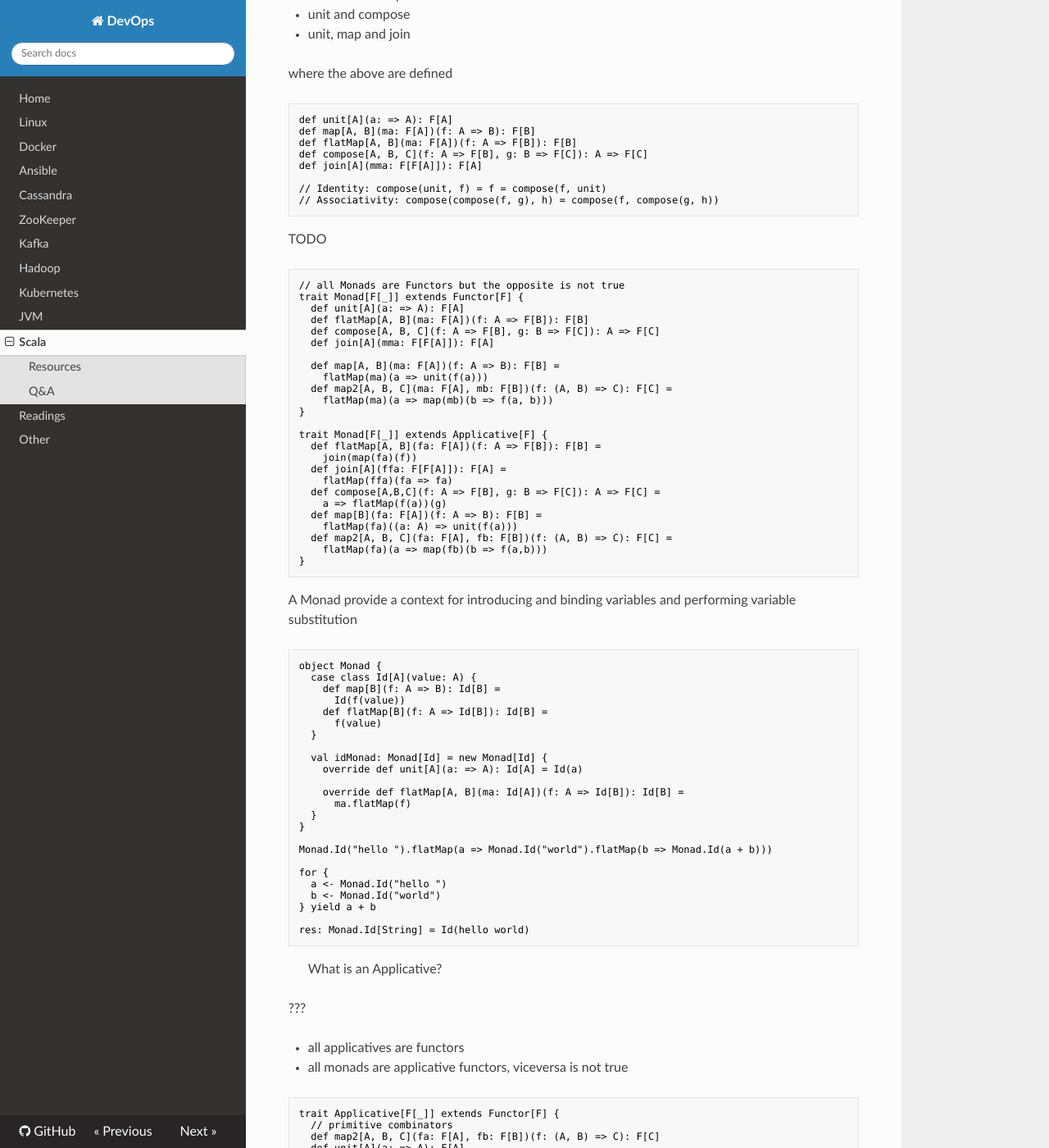
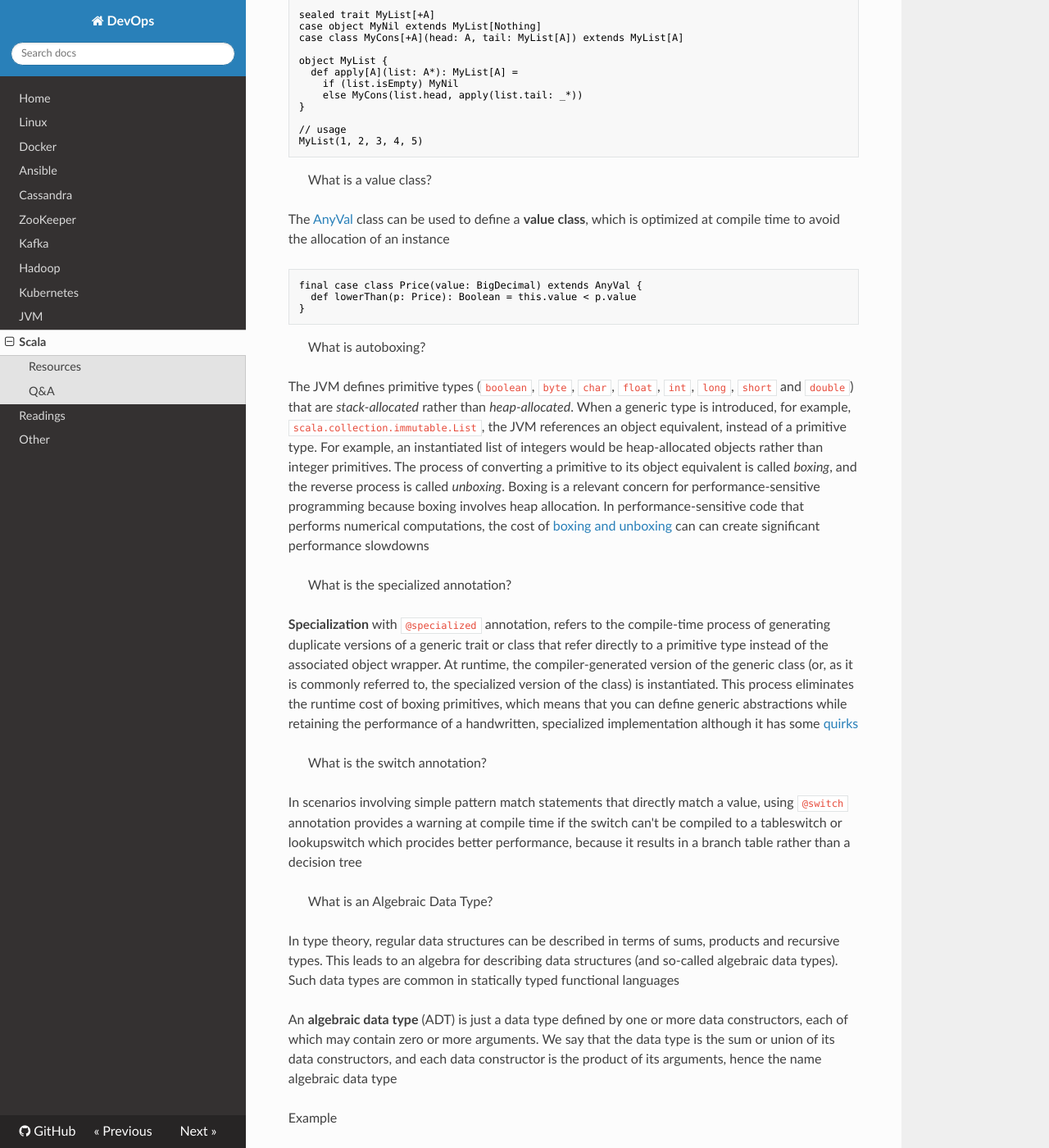
Before and after one commit to niqdev/devops, an MkDocs documentation site: the page built from docs/scala.md, in a window 1280 px wide and 1400 px high, scrolled down 3791 px. Shown: the whole window at 82% size. Built offline with MkDocs 1.6.1, drawn with Linux system fonts in a browser that asks for light colours; nearby versions of some CDN libraries; old or Windows-style settings are respelled for this version of MkDocs; some of the changed text lies outside the part shown.

Commit message:
doc: update scala

````diff
--- a/docs/scala.md
+++ b/docs/scala.md
@@ -87,6 +81,116 @@
 * [Scala Times](https://scalatimes.com)
 
 ## Q&A
+
+> What is the Scala hierarchy?
+
+![scala-hierarchy](img/scala-hierarchy.png)
+
+> What referentially transparent means?
+
+An expression `e` is **referentially transparent** if, for all programs `p`, all occurrences of `e` in `p` can be replaced by the result of evaluating `e` without affecting the meaning of `p`
+
+> What is a pure function?
+
+A function `f` is **pure** if the expression `f(x)` is referentially transparent for all referentially transparent `x`. Hence a pure function is **modular** and **composable**
+
+> What is a higher-order function?
+
+A **higher-order function** is a function that takes other functions as arguments or returns a function as result
+
+> What is recursive function?
+
+A **recursive function** is a function which calls itself. With **head recursion**, the recursive call is not the last instruction in the function.
+
+A **tail recursive function** is a special case of recursion in which the last instruction executed in the method is the recursive call. As long as the recursive call is in tail position, Scala detects and compiles it to the same sort of bytecode as would be emitted for a while loop
+
+```scala
+def factorial(n: Int): Int = {
+  @tailrec
+  def loop(index: Int, result: Int): Int = index match {
+    case i if i == 0 => loop(1, 1 * result)
+    case i if i < n => loop(i + 1, i * result)
+    case i => i * result
+  }
+  loop(0, 1)
+}
+```
+
+> What is a function literal?
+
+**Function literal** is a synonyms for **anonymous function**. Because functions are just ordinary Scala objects, we say that they are **first-class values**. A function literal is syntactic sugar for an object with a method called apply
+
+```scala
+val lessThan0 = (a: Int, b: Int) => a < b
+val lessThan1 = (a, b) => a < b
+val lessThan2 = new Function2[Int, Int, Boolean] {
+  override def apply(a: Int, b: Int): Boolean = a < b
+}
+```
+
+> What is a variadic function?
+
+A **variadic function** accepts zero or more arguments. It provides a little syntactic sugar for creating and passing a Seq of elements explicitly. The special `_*` type annotation allows to pass a Seq to a variadic method
+
+```scala
+sealed trait MyList[+A]
+case object MyNil extends MyList[Nothing]
+case class MyCons[+A](head: A, tail: MyList[A]) extends MyList[A]
+
+object MyList {
+  def apply[A](list: A*): MyList[A] =
+    if (list.isEmpty) MyNil
+    else MyCons(list.head, apply(list.tail: _*))
+}
+
+// usage
+MyList(1, 2, 3, 4, 5)
+```
+
+> What is a value class?
+
+The [AnyVal](https://docs.scala-lang.org/overviews/core/value-classes.html) class can be used to define a **value class**, which is optimized at compile time to avoid the allocation of an instance
+
+```scala
+final case class Price(value: BigDecimal) extends AnyVal {
+  def lowerThan(p: Price): Boolean = this.value < p.value
+}
+```
+
+> What is autoboxing?
+
+The JVM defines primitive types (`boolean`, `byte`, `char`, `float`, `int`, `long`, `short` and `double`) that are *stack-allocated* rather than *heap-allocated*. When a generic type is introduced, for example, `scala.collection.immutable.List`, the JVM references an object equivalent, instead of a primitive type. For example, an instantiated list of integers would be heap-allocated objects rather than integer primitives. The process of converting a primitive to its object equivalent is called *boxing*, and the reverse process is called *unboxing*. Boxing is a relevant concern for performance-sensitive programming because boxing involves heap allocation. In performance-sensitive code that performs numerical computations, the cost of [boxing and unboxing](https://docs.oracle.com/javase/tutorial/java/data/autoboxing.html) can can create significant performance slowdowns
+
+> What is the specialized annotation?
+
+**Specialization** with `@specialized` annotation, refers to the compile-time process of generating duplicate versions of a generic trait or class that refer directly to a primitive type instead of the associated object wrapper. At runtime, the compiler-generated version of the generic class (or, as it is commonly referred to, the specialized version of the class) is instantiated. This process eliminates the runtime cost of boxing primitives, which means that you can define generic abstractions while retaining the performance of a handwritten, specialized implementation although it has some [quirks](http://aleksandar-prokopec.com/2013/11/03/specialization-quirks.html)
+
+> What is the switch annotation?
+
+In scenarios involving simple pattern match statements that directly match a value, using `@switch` annotation provides a warning at compile time if the switch can't be compiled to a tableswitch or lookupswitch which procides better performance, because it results in a branch table rather than a decision tree
+
+> What is an Algebraic Data Type?
+
+In type theory, regular data structures can be described in terms of sums, products and recursive types. This leads to an algebra for describing data structures (and so-called algebraic data types). Such data types are common in statically typed functional languages
+
+An **algebraic data type** (ADT) is just a data type defined by one or more data constructors, each of which may contain zero or more arguments. We say that the data type is the sum or union of its data constructors, and each data constructor is the product of its arguments, hence the name algebraic data type
+
+Example
+```scala
+sealed trait Tree[+A]
+case class Leaf[A](value: A) extends Tree[A]
+case class Branch[A](left: Tree[A], right: Tree[A]) extends Tree[A]
+```
+
+* these types represent a SUM type because Shape is a Circle OR a Rectangle
+* Circle is a PRODUCT type because it has a radius
+* Rectangle is a PRODUCT type because it has a width AND a height
+
+```scala
+sealed trait Shape
+final case class Circle(radius: Double) extends Shape
+final case class Rectangle(width: Double, height: Double) extends Shape
+```
 
 > How `for-comprehensions` is desugared? ([docs](https://docs.scala-lang.org/tour/for-comprehensions.html))
 
@@ -304,97 +404,6 @@ https://typelevel.org/blog/2015/07/13/type-members-parameters.html
 https://www.artima.com/insidejvm/ed2/jvm8.html
 https://alvinalexander.com/scala/fp-book/recursion-jvm-stacks-stack-frames
 ```
-
----
-
-![scala-hierarchy](img/scala-hierarchy.png)
-
-An expression `e` is **referentially transparent** if, for all programs `p`,
-all occurrences of `e` in `p` can be replaced by the result of evaluating `e` without affecting the meaning of `p`.
-A function `f` is **pure** if the expression `f(x)` is referentially transparent for all referentially transparent `x`.
-Hence a pure function is **modular** and **composable**
-
-A **higher-order function** is a function that takes other functions as arguments or returns a function as result
-
-A **recursive function** is a function which calls itself. With **head recursion**, the recursive call is not the last instruction in the function.
-A **tail recursive function** is a special case of recursion in which the last instruction executed in the method is the recursive call.
-As long as the recursive call is in tail position, Scala detects compiles it to the same sort of bytecode as would be emitted for a while loop
-```scala
-def factorial(n: Int): Int = {
-  @tailrec
-  def loop(index: Int, result: Int): Int = index match {
-    case i if i == 0 => loop(1, 1 * result)
-    case i if i < n => loop(i + 1, i * result)
-    case i => i * result
-  }
-  loop(0, 1)
-}
-```
-
-**Function literal** is a synonyms for **anonymous function**.
-Because functions are just ordinary Scala objects, we say that they are **first-class values**.
-A function literal is syntactic sugar for an object with a method called apply
-```scala
-val lessThan0 = (a: Int, b: Int) => a < b
-val lessThan1 = (a, b) => a < b
-val lessThan2 = new Function2[Int, Int, Boolean] {
-  override def apply(a: Int, b: Int): Boolean = a < b
-}
-```
-
-A **variadic** function accepts zero or more arguments. It provides a little syntactic sugar for creating and passing a Seq of elements explicitly. The special `_*` type annotation allows us to pass a Seq to a variadic method
-```scala
-sealed trait MyList[+A]
-case object MyNil extends MyList[Nothing]
-case class MyCons[+A](head: A, tail: MyList[A]) extends MyList[A]
-
-object MyList {
-  def apply[A](list: A*): MyList[A] =
-    if (list.isEmpty) MyNil
-    else MyCons(list.head, apply(list.tail: _*))
-}
-
-// usage
-MyList(1, 2, 3, 4, 5)
-```
-
-*What's an Algebraic Data Type?*
-
-In type theory, regular data structures can be described in terms of sums, products and recursive types. This leads to an algebra for describing data structures (and so-called algebraic data types). Such data types are common in statically typed functional languages
-
-An **algebraic data type** (ADT) is just a data type defined by one or more data constructors, each of which may contain zero or more arguments.
-We say that the data type is the sum or union of its data constructors, and each data constructor is the product of its arguments, hence the name algebraic data type
-```scala
-sealed trait Tree[+A]
-case class Leaf[A](value: A) extends Tree[A]
-case class Branch[A](left: Tree[A], right: Tree[A]) extends Tree[A]
-```
-
-These types represent a SUM type because Shape is a Circle OR a Rectangle; Circle is a PRODUCT type because it has a radius; and Rectangle is also PRODUCT type because it has a width AND a height.
-```scala
-sealed trait Shape
-final case class Circle(radius: Double) extends Shape
-final case class Rectangle(width: Double, height: Double) extends Shape
-```
-
----
-
-The [AnyVal](https://docs.scala-lang.org/overviews/core/value-classes.html) class can be used to define a **value class**, which is optimized at compile time to avoid the allocation of an instance
-```scala
-case class Price(value: BigDecimal) extends AnyVal {
-  def lowerThan(p: Price): Boolean = this.value < p.value
-}
-```
-
-**Specialization** with `@specialized` annotation, refers to the compile-time process of generating duplicate versions of a generic trait or class that refer directly to a primitive type instead of the associated object wrapper. At runtime, the compiler-generated version of the generic class (or, as it is commonly referred to, the specialized version of the class) is instantiated. This process eliminates the runtime cost of boxing primitives, which means that you can define generic abstractions while retaining the performance of a handwritten, specialized implementation although it has some [quirks](http://aleksandar-prokopec.com/2013/11/03/specialization-quirks.html)
-
-The JVM defines primitive types (`boolean`, `byte`, `char`, `float`, `int`, `long`, `short` and `double`) that are *stack-allocated rather than heap-allocated*. When a generic type is introduced, for example, `scala.collection.immutable.List`, the JVM references an object equivalent, instead of a primitive type. For example, an instantiated list of integers would be heap-allocated objects rather than integer primitives. The process of converting a primitive to its object equivalent is called boxing, and the reverse process is called unboxing. Boxing is a relevant concern for performance-sensitive programming because boxing involves heap allocation. In performance-sensitive code that performs numerical computations, the cost of [boxing and unboxing](https://docs.oracle.com/javase/tutorial/java/data/autoboxing.html) can can create significant performance slowdowns
-
-In scenarios involving simple pattern match statements that directly match a value, using `@switch` annotation provides a warning at compile time if the switch can't be compiled to a tableswitch or lookupswitch which procides better performance, because it results in a branch table rather than a decision tree
-
----
-
-TODO
 
 ```scala
 // to remember: foldLeft start from left (acc op xFirst) ==> (B, A)
````
Also changed, not shown: other parts of docs/scala.md (+4 -14 lines).
